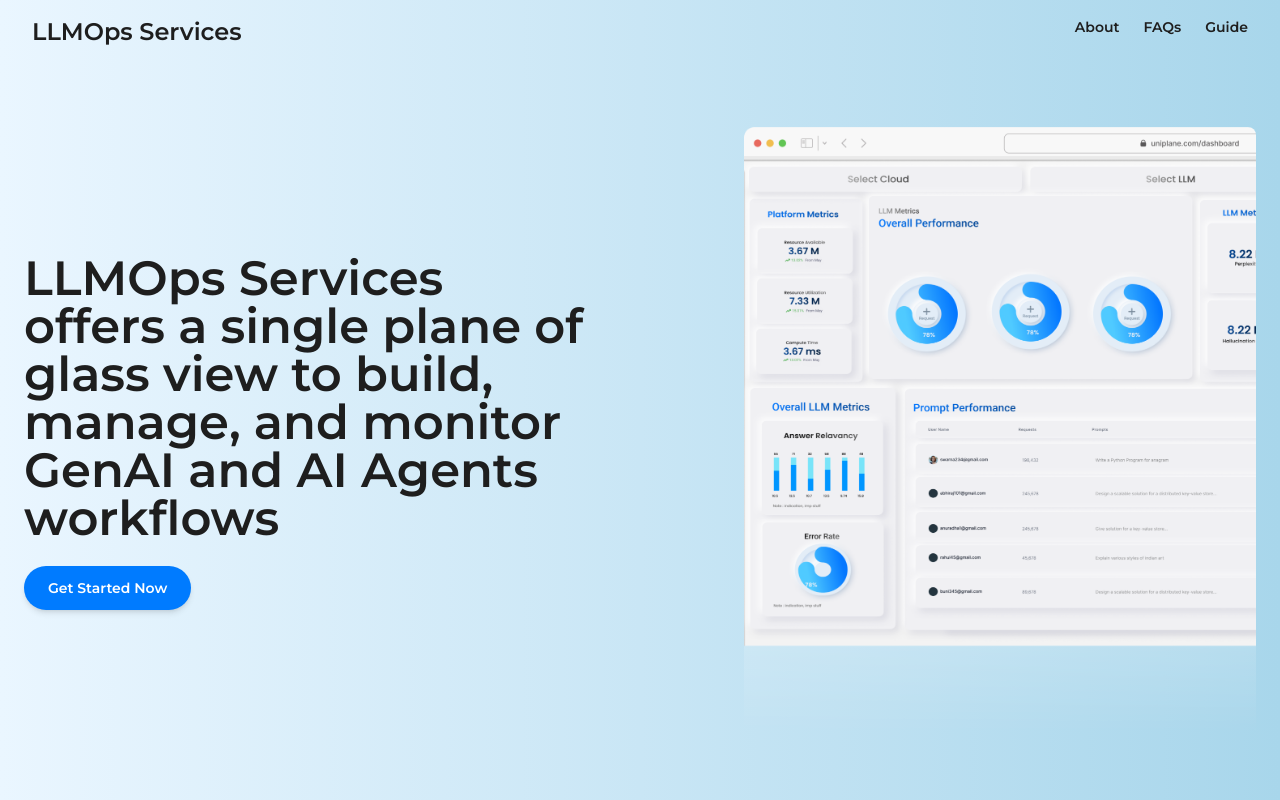
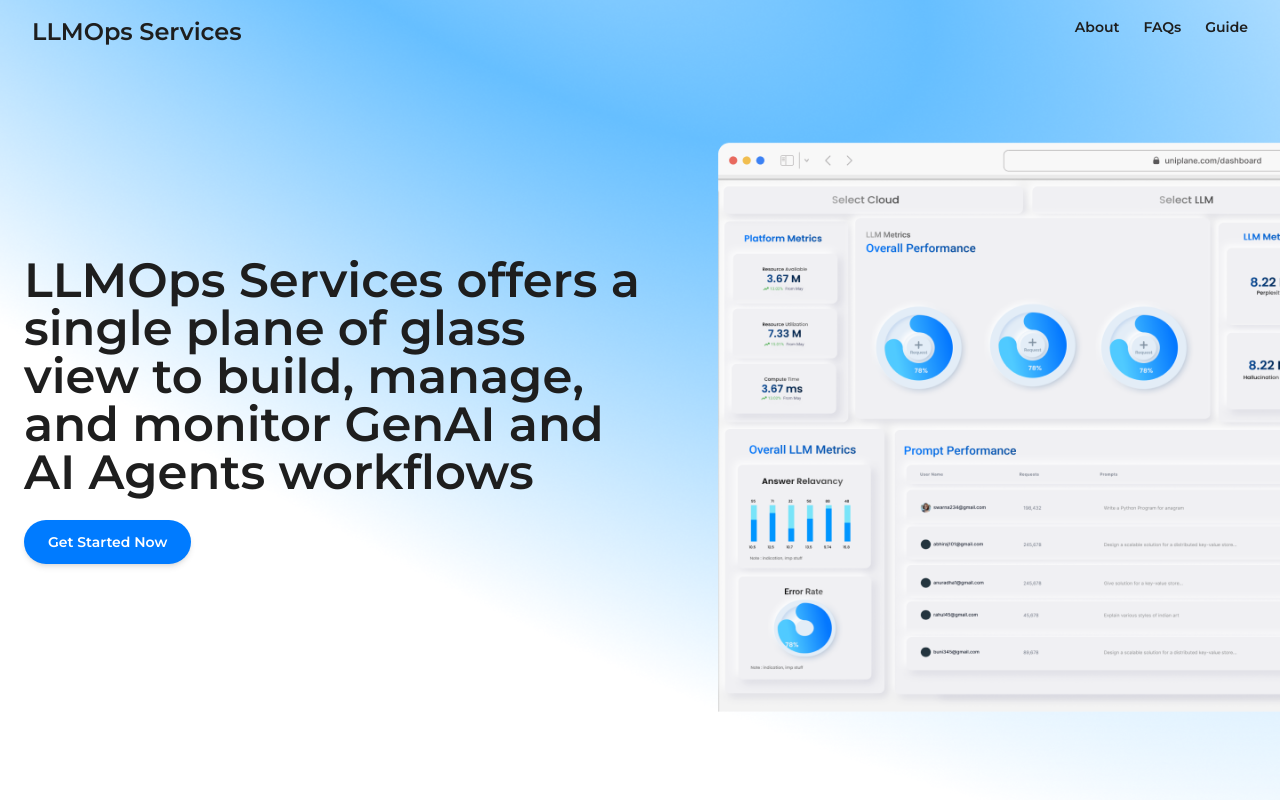
Before and after one commit to sankaran213/application2, a React (Vite) app: page /home in a window 1280 px wide. Shown: the top 800 px of the page. Built offline with nearby package versions, Linux system fonts and the light colour scheme.

Commit message:
new offerings

```diff
--- a/src/components/HeroWithDash.jsx
+++ b/src/components/HeroWithDash.jsx
@@ -1,6 +1,9 @@
 export default function HeroWithNavbar() {
   return (
-    <div className="min-h-screen bg-gradient-to-r from-[#EAF6FF] to-[#a8d6eb] flex flex-col">
+    <div
+      className="min-h-screen bg-cover bg-center"
+      style={{ backgroundImage: `url('Group 1707478079.png')` }}
+    >
       {/* Navbar */}
       <nav className="w-full flex items-center justify-between px-6 py-4 md:px-8">
         <div className="text-[#1E1E1E] font-montserrat font-semibold text-2xl">
@@ -18,9 +21,9 @@ export default function HeroWithNavbar() {
       </nav>
 
       {/* Hero Section */}
-      <div className="flex-1 flex flex-col md:flex-row items-center justify-between px-6 py-12 max-w-7xl mx-auto">
+      <div className="flex flex-col md:flex-row items-center justify-between px-6 py-12 max-w-7xl mx-auto">
         {/* Left Section */}
-        <div className="md:w-1/2 text-center md:text-left mb-8 md:mb-0 px-4 md:px-0">
+        <div className="md:w-1/2 text-center md:text-left mb-8 md:mb-0 px-4 py-36 md:px-0">
           <h1 className="text-3xl sm:text-4xl md:text-5xl font-montserrat font-semibold text-[#1E1E1E] mb-6 leading-snug">
             LLMOps Services offers a single plane of glass view to build,
             manage, and monitor GenAI and AI Agents workflows
@@ -31,13 +34,13 @@ export default function HeroWithNavbar() {
         </div>
 
         {/* Right Section */}
-        <div className="md:w-7/12 flex justify-center md:justify-end px-4 md:px-0">
+        {/* <div className="md:w-7/12 flex justify-center md:justify-end px-4 md:px-0">
           <img
             src="Dashboard Image.png" // Path to the uploaded image
             alt="Dashboard Preview"
             className="w-full max-w-md md:max-w-lg rounded-lg"
-          />
-        </div>
+          /> */}
+        {/* </div> */}
       </div>
     </div>
   );
```
Also changed, not shown: public/Dashboard Image.png, public/ashboard Image.png (added).
